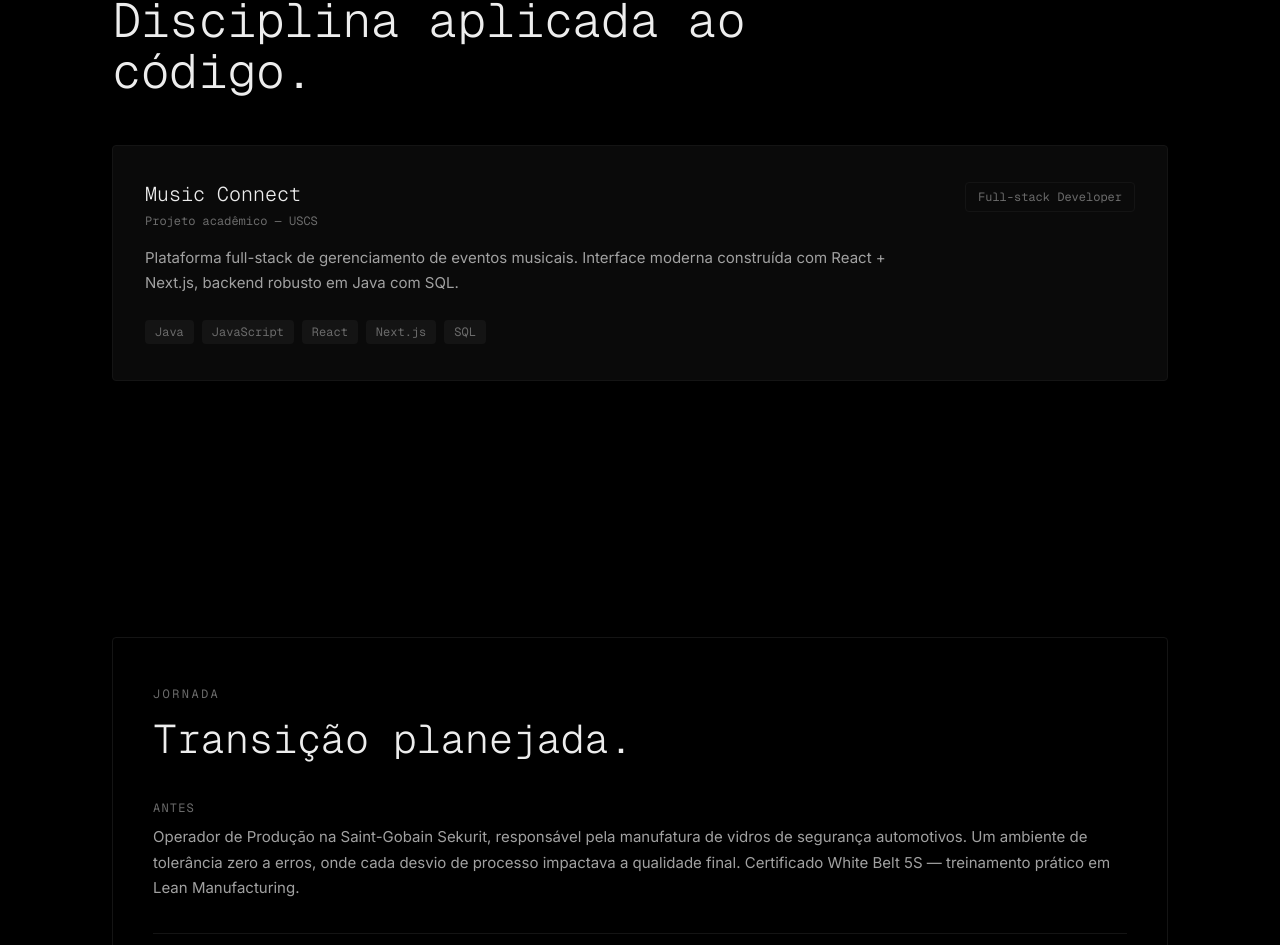
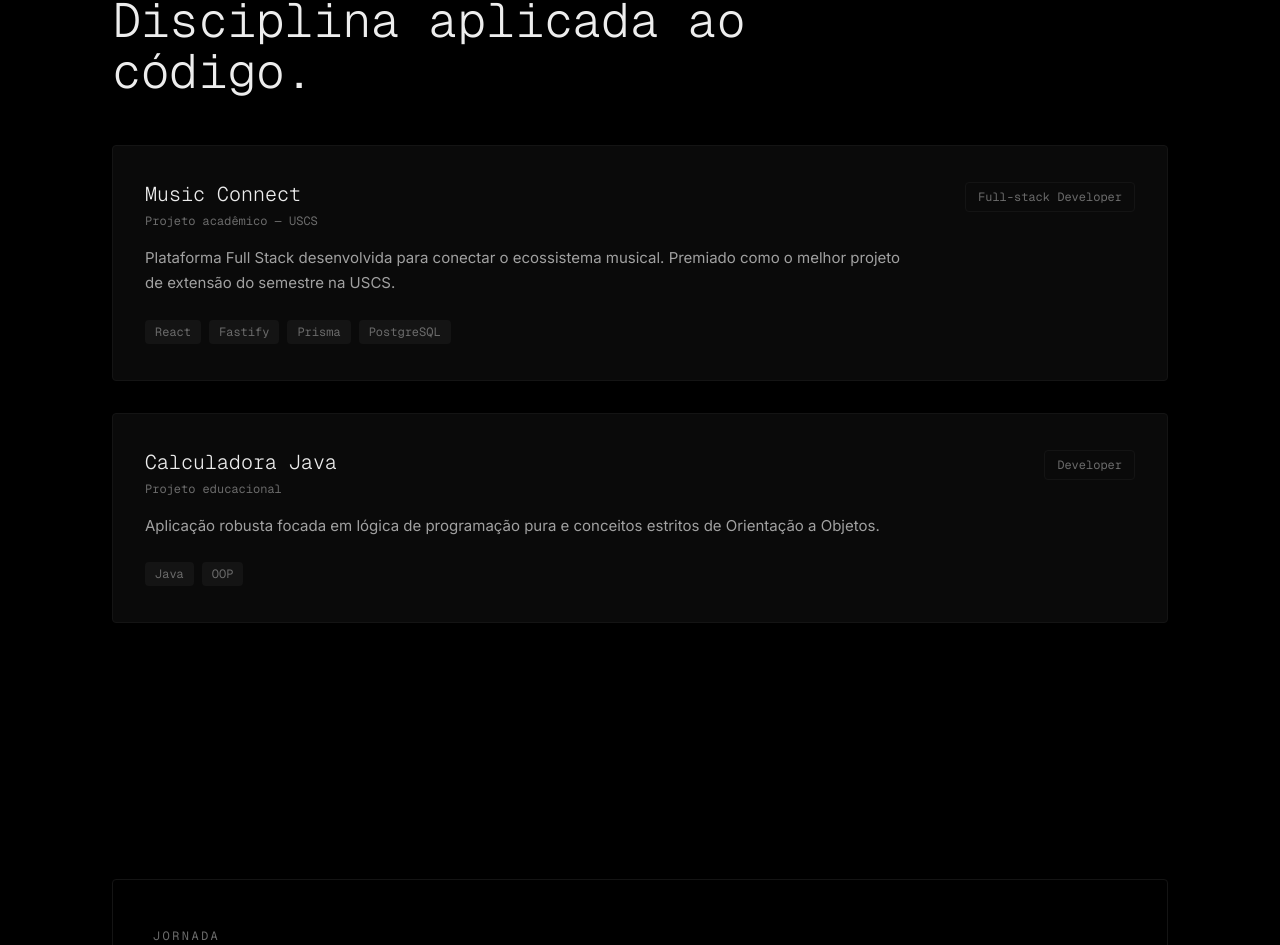
Before and after one commit to GabrielJose2004/meu-portfolio, a Next.js app: page / in a window 1280 px wide. Shown: the part 961-1906 px from the top of the page. Built offline with nearby package versions, Linux system fonts and the light colour scheme.

Commit message:
feat: adiciona interatividade, hover effects e links reais aos projetos

```diff
--- a/src/components/sections/ProjectsSection.tsx
+++ b/src/components/sections/ProjectsSection.tsx
@@ -29,10 +29,21 @@ const PROJECTS: Project[] = [
     id: 'music-connect',
     title: 'Music Connect',
     description:
-      'Plataforma full-stack de gerenciamento de eventos musicais. Interface moderna construída com React + Next.js, backend robusto em Java com SQL.',
-    technologies: ['Java', 'JavaScript', 'React', 'Next.js', 'SQL'],
+      'Plataforma Full Stack desenvolvida para conectar o ecossistema musical. Premiado como o melhor projeto de extensão do semestre na USCS.',
+    technologies: ['React', 'Fastify', 'Prisma', 'PostgreSQL'],
     role: 'Full-stack Developer',
     context: 'Projeto acadêmico — USCS',
+    href: 'https://github.com/Music-Connect',
+  },
+  {
+    id: 'calculadora-java',
+    title: 'Calculadora Java',
+    description:
+      'Aplicação robusta focada em lógica de programação pura e conceitos estritos de Orientação a Objetos.',
+    technologies: ['Java', 'OOP'],
+    role: 'Developer',
+    context: 'Projeto educacional',
+    href: 'https://github.com/GabrielJose2004/Calculadora--Java.git',
   },
 ]
 
@@ -76,13 +87,20 @@ export function ProjectsSection() {
       {/* ── Grid de cards ──────────────────────────────────────── */}
       <div className="grid gap-6 sm:gap-8">
         {PROJECTS.map((project, index) => (
+          <a
+            key={project.id}
+            href={project.href}
+            target="_blank"
+            rel="noopener noreferrer"
+            className="group block"
+          >
             <article
-            key={project.id}
               className={`
-              group relative border border-wire rounded-sm
+                relative border border-wire rounded-sm
                 bg-surface px-6 py-7 sm:px-8 sm:py-9
-              transition-all duration-200
-              hover:border-signal hover:bg-void
+                transition-all duration-300
+                hover:border-signal hover:bg-void hover:shadow-[0_0_15px_rgba(0,255,135,0.1)]
+                cursor-pointer
                 ${FI}
               `}
               style={stagger(index + 2)}
@@ -138,6 +156,7 @@ export function ProjectsSection() {
               aria-hidden="true"
             />
             </article>
+          </a>
         ))}
       </div>
     </section>
```
Lines whose indentation alone changed are shown as unchanged.
